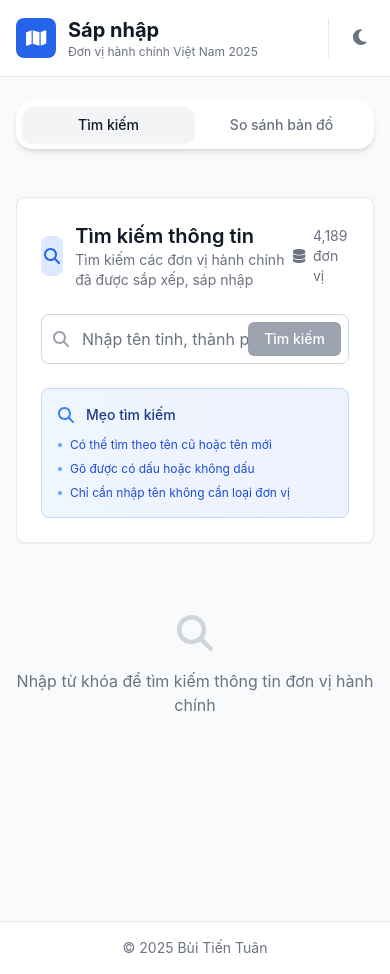
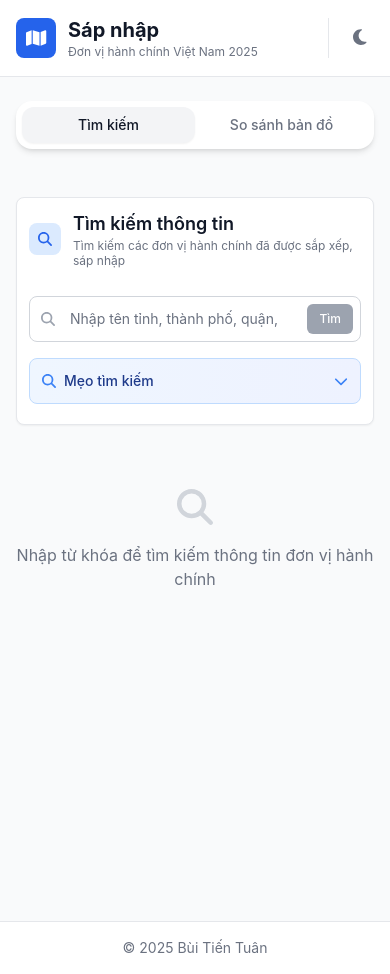
Before and after one commit to TuanBT/sapnhap, a React (Vite) app: page / in a window 390 px wide. Built offline with nearby package versions, Linux system fonts and the light colour scheme.

Commit message:
Simple UI

```diff
--- a/src/components/SearchHeader.tsx
+++ b/src/components/SearchHeader.tsx
@@ -1,6 +1,6 @@
 import React, { useState } from 'react';
 import { FontAwesomeIcon } from '@fortawesome/react-fontawesome';
-import { faSearch, faSpinner, faDatabase } from '@fortawesome/free-solid-svg-icons';
+import { faSearch, faSpinner, faChevronDown, faChevronUp } from '@fortawesome/free-solid-svg-icons';
 
 interface SearchHeaderProps {
     onSearch: (query: string) => void;
@@ -8,8 +8,9 @@ interface SearchHeaderProps {
     isSearching: boolean;
 }
 
-const SearchHeader: React.FC<SearchHeaderProps> = ({ onSearch, totalItems, isSearching }) => {
+const SearchHeader: React.FC<SearchHeaderProps> = ({ onSearch, isSearching }) => {
     const [searchQuery, setSearchQuery] = useState('');
+    const [showTips, setShowTips] = useState(false);
 
     const handleSubmit = (e: React.FormEvent) => {
         e.preventDefault();
@@ -19,43 +20,37 @@ const SearchHeader: React.FC<SearchHeaderProps> = ({ onSearch, totalItems, isSea
     };
 
     return (
-        <div className="bg-white dark:bg-gray-800 rounded-lg shadow-sm border border-gray-200 dark:border-gray-700 p-6 mb-6">
-            {/* Header */}
-            <div className="flex items-center justify-between mb-6">
-                <div className="flex items-center space-x-3">
-                    <div className="w-10 h-10 bg-blue-100 dark:bg-blue-900/20 rounded-lg flex items-center justify-center">
-                        <FontAwesomeIcon icon={faSearch} className="text-blue-600 dark:text-blue-400" />
+        <div className="bg-white dark:bg-gray-800 rounded-lg shadow-sm border border-gray-200 dark:border-gray-700 p-3 md:p-6 mb-4 md:mb-6">
+            {/* Header - Mobile Optimized */}
+            <div className="flex flex-col md:flex-row md:items-center justify-between mb-4 md:mb-6">
+                <div className="flex items-center space-x-3 mb-3 md:mb-0">
+                    <div className="w-8 h-8 md:w-10 md:h-10 bg-blue-100 dark:bg-blue-900/20 rounded-lg flex items-center justify-center flex-shrink-0">
+                        <FontAwesomeIcon icon={faSearch} className="text-blue-600 dark:text-blue-400 text-sm md:text-base" />
                     </div>
-                    <div>
-                        <h2 className="text-xl font-semibold text-gray-900 dark:text-white">
+                    <div className="min-w-0 flex-1">
+                        <h2 className="text-lg md:text-xl font-semibold text-gray-900 dark:text-white">
                             Tìm kiếm thông tin
                         </h2>
-                        <p className="text-sm text-gray-500 dark:text-gray-400">
+                        <p className="text-xs md:text-sm text-gray-500 dark:text-gray-400 leading-tight">
                             Tìm kiếm các đơn vị hành chính đã được sắp xếp, sáp nhập
                         </p>
                     </div>
                 </div>
-
-                {/* Stats */}
-                <div className="flex items-center space-x-2 text-sm text-gray-500 dark:text-gray-400">
-                    <FontAwesomeIcon icon={faDatabase} />
-                    <span>{totalItems.toLocaleString()} đơn vị</span>
-                </div>
             </div>
 
-            {/* Search Form */}
+            {/* Search Form - Mobile Optimized */}
             <form onSubmit={handleSubmit} className="relative">
                 <div className="relative">
                     <div className="absolute inset-y-0 left-0 pl-3 flex items-center pointer-events-none">
                         {isSearching ? (
                             <FontAwesomeIcon
                                 icon={faSpinner}
-                                className="text-gray-400 animate-spin"
+                                className="text-gray-400 animate-spin text-sm"
                             />
                         ) : (
                             <FontAwesomeIcon
                                 icon={faSearch}
-                                className="text-gray-400"
+                                className="text-gray-400 text-sm"
                             />
                         )}
                     </div>
@@ -63,9 +58,9 @@ const SearchHeader: React.FC<SearchHeaderProps> = ({ onSearch, totalItems, isSea
                         type="text"
                         value={searchQuery}
                         onChange={(e) => setSearchQuery(e.target.value)}
-                        placeholder="Nhập tên tỉnh, thành phố, quận, huyện, phường, xã..."
+                        placeholder="Nhập tên tỉnh, thành phố, quận, huyện..."
                         className="
-                            w-full pl-10 pr-4 py-3
+                            w-full pl-10 pr-20 md:pr-24 py-3 md:py-3
                             border border-gray-300 dark:border-gray-600
                             rounded-lg
                             bg-white dark:bg-gray-700
@@ -73,6 +68,7 @@ const SearchHeader: React.FC<SearchHeaderProps> = ({ onSearch, totalItems, isSea
                             placeholder-gray-500 dark:placeholder-gray-400
                             focus:ring-2 focus:ring-blue-500 focus:border-transparent
                             transition-all duration-200
+                            text-sm md:text-base
                         "
                         disabled={isSearching}
                     />
@@ -82,22 +78,52 @@ const SearchHeader: React.FC<SearchHeaderProps> = ({ onSearch, totalItems, isSea
                     disabled={!searchQuery.trim() || isSearching}
                     className="
                         absolute right-2 top-2 bottom-2
-                        px-4 py-1
+                        px-3 md:px-4 py-1
                         bg-blue-600 hover:bg-blue-700
                         disabled:bg-gray-400
                         text-white
                         rounded-md
-                        font-medium text-sm
+                        font-medium text-xs md:text-sm
                         transition-all duration-200
                         disabled:cursor-not-allowed
+                        min-w-0
                     "
                 >
+                    {isSearching ? (
+                        <span className="md:hidden">...</span>
+                    ) : (
+                        <span className="md:hidden">Tìm</span>
+                    )}
+                    <span className="hidden md:inline">
                         {isSearching ? 'Đang tìm...' : 'Tìm kiếm'}
+                    </span>
                 </button>
             </form>
 
-            {/* Quick tips */}
-            <div className="mt-6 bg-gradient-to-r from-blue-50 to-indigo-50 dark:from-blue-900/20 dark:to-indigo-900/20 rounded-lg p-4 border border-blue-200 dark:border-blue-800">
+            {/* Quick tips - Collapsible on Mobile */}
+            <div className="mt-4 md:mt-6">
+                {/* Mobile: Collapsible Header */}
+                <button
+                    onClick={() => setShowTips(!showTips)}
+                    className="md:hidden w-full flex items-center justify-between p-3 bg-gradient-to-r from-blue-50 to-indigo-50 dark:from-blue-900/20 dark:to-indigo-900/20 rounded-lg border border-blue-200 dark:border-blue-800 mb-2"
+                >
+                    <div className="flex items-center space-x-2">
+                        <FontAwesomeIcon
+                            icon={faSearch}
+                            className="text-blue-500 dark:text-blue-400 text-sm"
+                        />
+                        <span className="text-sm font-medium text-blue-900 dark:text-blue-100">
+                            Mẹo tìm kiếm
+                        </span>
+                    </div>
+                    <FontAwesomeIcon
+                        icon={showTips ? faChevronUp : faChevronDown}
+                        className="text-blue-500 dark:text-blue-400 text-sm"
+                    />
+                </button>
+
+                {/* Desktop: Always visible */}
+                <div className="hidden md:block bg-gradient-to-r from-blue-50 to-indigo-50 dark:from-blue-900/20 dark:to-indigo-900/20 rounded-lg p-4 border border-blue-200 dark:border-blue-800">
                     <div className="flex items-center space-x-3 mb-3">
                         <FontAwesomeIcon
                             icon={faSearch}
@@ -123,6 +149,27 @@ const SearchHeader: React.FC<SearchHeaderProps> = ({ onSearch, totalItems, isSea
                         </div>
                     </div>
                 </div>
+
+                {/* Mobile: Collapsible Content */}
+                {showTips && (
+                    <div className="md:hidden bg-gradient-to-r from-blue-50 to-indigo-50 dark:from-blue-900/20 dark:to-indigo-900/20 rounded-lg p-3 border border-blue-200 dark:border-blue-800">
+                        <div className="space-y-2 text-xs text-blue-700 dark:text-blue-300">
+                            <div className="flex items-start space-x-2">
+                                <span className="w-1 h-1 bg-blue-400 rounded-full mt-1.5 flex-shrink-0"></span>
+                                <span className="leading-relaxed">Có thể tìm theo tên cũ hoặc tên mới</span>
+                            </div>
+                            <div className="flex items-start space-x-2">
+                                <span className="w-1 h-1 bg-blue-400 rounded-full mt-1.5 flex-shrink-0"></span>
+                                <span className="leading-relaxed">Gõ được có dấu hoặc không dấu</span>
+                            </div>
+                            <div className="flex items-start space-x-2">
+                                <span className="w-1 h-1 bg-blue-400 rounded-full mt-1.5 flex-shrink-0"></span>
+                                <span className="leading-relaxed">Chỉ cần nhập tên không cần loại đơn vị</span>
+                            </div>
+                        </div>
+                    </div>
+                )}
+            </div>
         </div>
     );
 };
```
Lines whose indentation alone changed are shown as unchanged.
